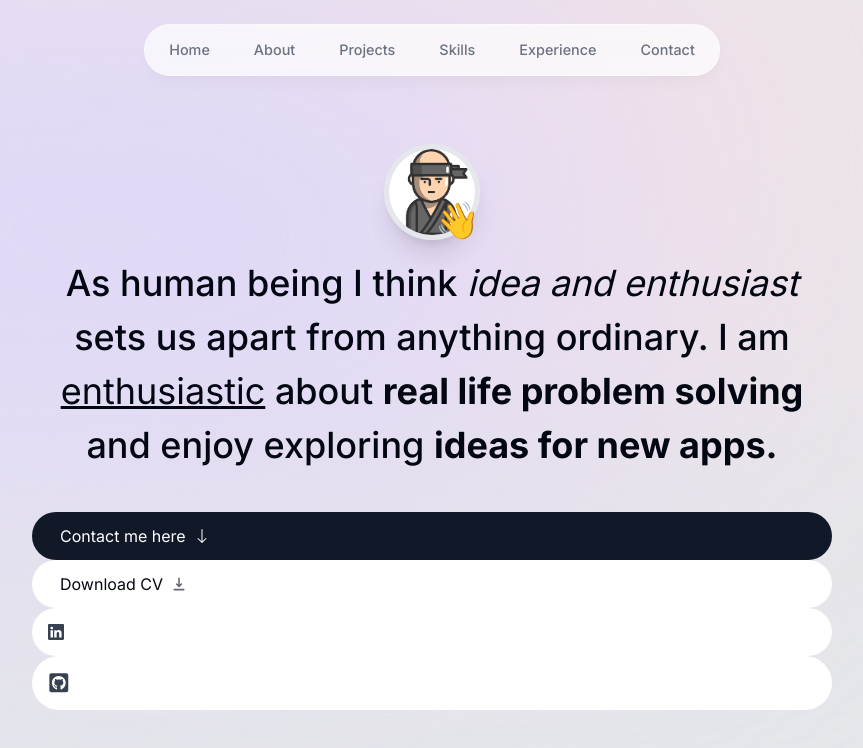
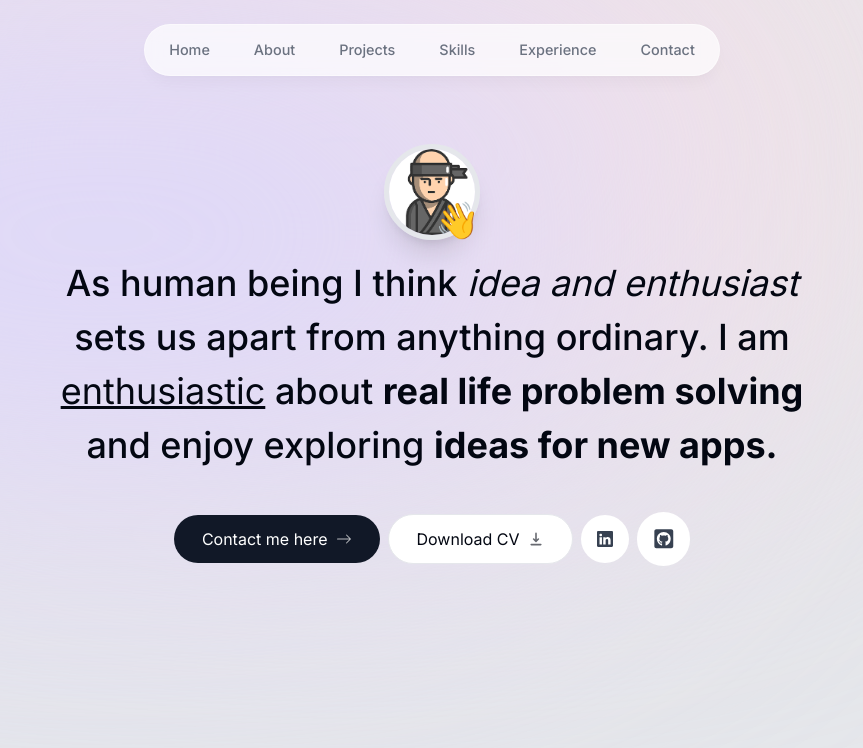
Before and after one commit to chlorineCtrl/Next-Portfolio, a Next.js app: page / in a window 1280 px wide. Shown: the top 748 px of the page, without its empty margins (208-1071 px from the left). Built offline with nearby package versions, Linux system fonts and the light colour scheme.

Commit message:
intro component added

```diff
--- a/components/intro.tsx
+++ b/components/intro.tsx
@@ -4,7 +4,7 @@ import React from "react";
 import Image from "next/image";
 import { motion } from "framer-motion";
 import Link from "next/link";
-import { BsArrowDown, BsLinkedin } from "react-icons/bs";
+import { BsArrowDown, BsArrowRight, BsLinkedin } from "react-icons/bs";
 import { HiDownload } from "react-icons/hi";
 import { FaGithubSquare } from "react-icons/fa";
 
@@ -32,6 +32,7 @@ export default function Intro() {
               className="h-24 w-24 rounded-full object-cover border-[0.35rem] shadow-xl"
             />
           </motion.div>
+
           {/* emoji motion */}
           <motion.span
             className="absolute bottom-0 right-0 text-4xl"
@@ -48,6 +49,8 @@ export default function Intro() {
           </motion.span>
         </div>
       </div>
+
+      {/* text motion */}
       <motion.p
         className="mb-10 px-4 mt-4 text-2xl font-medium !leading-[1.5] sm:text-4xl"
         initial={{ opacity: 0, y: 100 }}
@@ -63,16 +66,25 @@ export default function Intro() {
           enjoy exploring <span className="font-bold">ideas for new apps.</span>
         </span>
       </motion.p>
-      <div>
+
+      <motion.div
+        className="flex flex-col sm:flex-row items-center justify-center gap-2 px-4"
+        initial={{ opacity: 0, y: 100 }}
+        animate={{ opacity: 1, y: 0 }}
+        transition={{
+          delay: 0.1,
+        }}
+      >
         <Link
           href="#contcat"
-          className="bg-gray-900 flex text-white px-7 py-3 items-center gap-2 rounded-full"
+          className="group bg-gray-900 text-white px-7 py-3 flex items-center gap-2 rounded-full outline-none focus:scale-110 hover:scale-110 hover:bg-gray-950 active:scale-105 transition"
         >
-          Contact me here <BsArrowDown />
+          Contact me here{" "}
+          <BsArrowRight className="opacity-70 group-hover:translate-x-1 transition" />
         </Link>
         <a
-          className="group bg-white px-7 py-3 flex items-center gap-2 rounded-full outline-none focus:scale-110 hover:scale-110 active:scale-105 transition cursor-pointer borderBlack dark:bg-white/10"
-          href="/CV.pdf"
+          className="group bg-white px-7 py-3 flex items-center gap-2 rounded-full outline-none focus:scale-110 hover:scale-110 active:scale-105 transition cursor-pointer border borderBlack "
+          href="/Md-Abir-Hasan-Fuad-Resume.pdf"
           download
         >
           Download CV{" "}
@@ -80,21 +92,21 @@ export default function Intro() {
         </a>
 
         <a
-          className="bg-white p-4 text-gray-700 hover:text-gray-950 flex items-center gap-2 rounded-full focus:scale-[1.15] hover:scale-[1.15] active:scale-105 transition cursor-pointer borderBlack dark:bg-white/10 dark:text-white/60"
-          href="https://linkedin.com"
+          className="bg-white p-4 text-gray-700 hover:text-gray-950 flex items-center gap-2 rounded-full focus:scale-[1.15] hover:scale-[1.15] active:scale-105 transition cursor-pointer borderBlack"
+          href="https://www.linkedin.com/in/muhammad-abir-0z7/"
           target="_blank"
         >
           <BsLinkedin />
         </a>
 
         <a
-          className="bg-white p-4 text-gray-700 flex items-center gap-2 text-[1.35rem] rounded-full focus:scale-[1.15] hover:scale-[1.15] hover:text-gray-950 active:scale-105 transition cursor-pointer borderBlack dark:bg-white/10 dark:text-white/60"
-          href="https://github.com"
+          className="bg-white p-4 text-gray-700 flex items-center gap-2 text-[1.35rem] rounded-full focus:scale-[1.15] hover:scale-[1.15] hover:text-gray-950 active:scale-105 transition cursor-pointer borderBlack"
+          href="https://github.com/chlorineCtrl"
           target="_blank"
         >
           <FaGithubSquare />
         </a>
-      </div>
+      </motion.div>
     </section>
   );
 }
```
Also changed, not shown: 1 other file (tests, documents, lock files or other folders).
